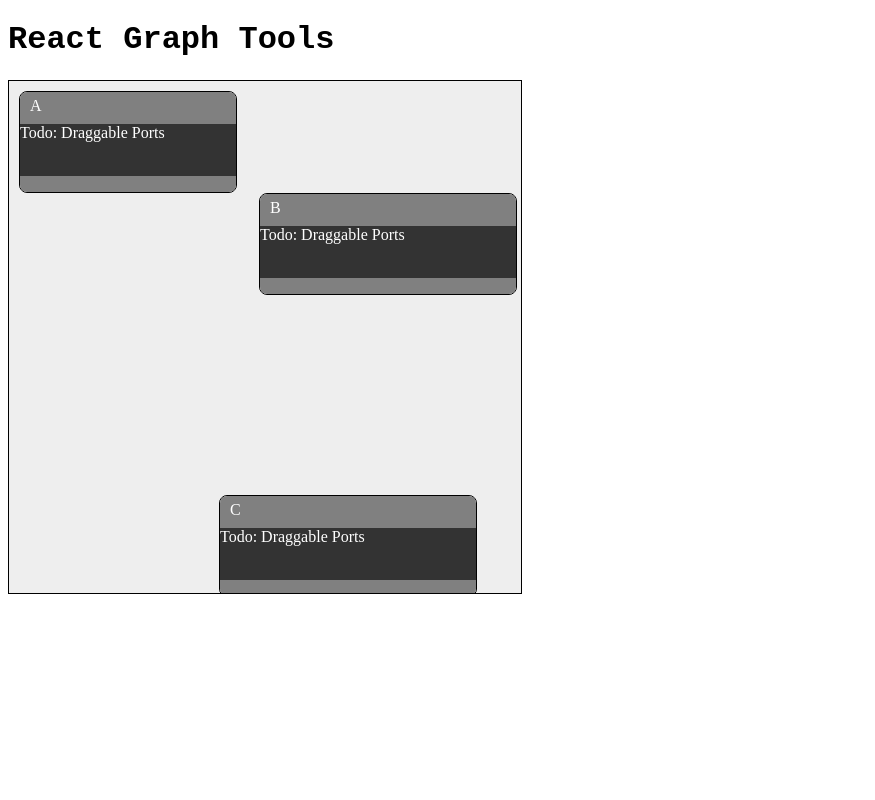
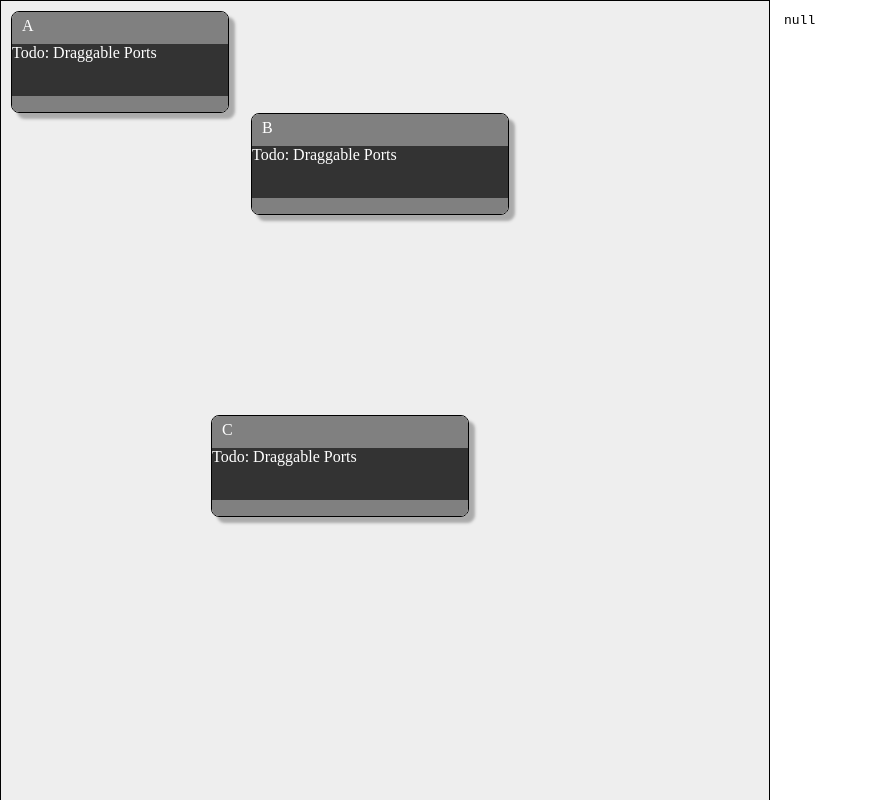
Before and after one commit to at0g/react-graph-tools, a React (Create React App) app: page / in a window 1280 px wide. Shown: the whole page, without its empty margins (0-875 px from the left). Built offline with nearby package versions, Linux system fonts and the light colour scheme.

Commit message:
node + graph transform | scale

```diff
--- a/public/index.html
+++ b/public/index.html
@@ -8,7 +8,6 @@
     <title>React Graph Tools</title>
   </head>
   <body>
-    <h1>React Graph Tools</h1>
     <div id="root"></div>
   </body>
 </html>
--- a/src/Data.ts
+++ b/src/Data.ts
@@ -6,6 +6,10 @@ export interface Layout {
     height: number
     zIndex: number
 }
+export type GraphLayout = {
+    scale: number
+} & Layout
+
 export interface Port {
     type: 'input' | 'output' | 'none'
     name: string
@@ -21,7 +25,7 @@ export interface Edge {
     to:   [string, string]
 }
 export interface Graph {
-    layout: Layout
+    layout: GraphLayout
     nodes: Node[]
     edges: Edge[]
 }
@@ -33,7 +37,8 @@ export const createGraphData = (): Graph => ({
         y:      0,
         width:  216,
         height: 100,
-        zIndex: 0
+        zIndex: 0,
+        scale: 1
     },
     nodes: [
         {
@@ -41,11 +46,7 @@ export const createGraphData = (): Graph => ({
             name: 'A',
             ports:  [
                 { type: 'input',  name: 'a'},
-                { type: 'input',  name: 'b'},
-                { type: 'input',  name: 'c'},
-                { type: 'output', name: 'd'},
-                { type: 'output', name: 'e'},
-                { type: 'output', name: 'f'},
+                { type: 'output',  name: 'b'},
             ],
             layout: {
                 x:      10,
@@ -60,11 +61,7 @@ export const createGraphData = (): Graph => ({
             name: 'B',
             ports:  [
                 { type: 'input',  name: 'a'},
-                { type: 'input',  name: 'b'},
-                { type: 'input',  name: 'c'},
-                { type: 'output', name: 'd'},
-                { type: 'output', name: 'e'},
-                { type: 'output', name: 'f'},
+                { type: 'output',  name: 'b'},
             ],
             layout: {
                 x:      250,
@@ -79,11 +76,7 @@ export const createGraphData = (): Graph => ({
             name: 'C',
             ports:  [
                 { type: 'input',  name: 'a'},
-                { type: 'input',  name: 'b'},
-                { type: 'input',  name: 'c'},
-                { type: 'output', name: 'd'},
-                { type: 'output', name: 'e'},
-                { type: 'output', name: 'f'},
+                { type: 'output',  name: 'b'},
             ],
             layout: {
                 width:  256,
--- a/src/Graph.css
+++ b/src/Graph.css
@@ -6,14 +6,21 @@ job could be done here.
 */
 
 /** GRAPH ELEMENT */
+.graph-translate {
+    width: 100%;
+    height: 100%;
+}
+.graph-scale {
+    width: 100%;
+    height: 100%;
+}
+.graph {
 
-.graph {
-    position:    relative;
     background: #EEE;
     display:     block;
     overflow:    hidden;
-    width:       512px;
-    height:      512px;
+    width:       100%;
+    height:      100%;
     border:      1px solid;
     cursor:      grab;
 }
@@ -45,6 +52,7 @@ job could be done here.
     color:      white;
 }
 .node {
+
     position:              relative;
     display:               grid;
     grid-template-columns: 100%;
@@ -56,4 +64,5 @@ job could be done here.
     border-radius:  8px;
     border:         1px solid;
     overflow:       hidden;
+    box-shadow: 6px 6px 3px #AAA;
 }
--- a/src/Graph.tsx
+++ b/src/Graph.tsx
@@ -8,22 +8,19 @@ import { Graph, Node } from './Data'
 
 export interface NodeElementProperties {
     onNodeHeaderMouseDown: (node: Node, event: React.MouseEvent) => void
-    onNodeHeaderMouseUp:   (node: Node, event: React.MouseEvent) => void
     graph: Graph,
     node:  Node
 }
 export function NodeElement(props: NodeElementProperties) {
     return <div className='node' style={{
+        transform: `translate(${props.node.layout.x}px, ${props.node.layout.y}px)`,
         width:  props.node.layout.width,
         height: props.node.layout.height,
-        left:   props.node.layout.x + props.graph.layout.x,
-        top:    props.node.layout.y + props.graph.layout.y,
-        zIndex: props.node.layout.zIndex
+        zIndex: props.node.layout.zIndex,
     }}>
-        <div className='node-header'
-            onMouseDown= {e => props.onNodeHeaderMouseDown(props.node, e)}
-            onMouseUp  = {e => props.onNodeHeaderMouseUp(props.node, e)}
-        >{props.node.name}</div>
+        <div className='node-header' onMouseDown= {e => props.onNodeHeaderMouseDown(props.node, e)}>
+            {props.node.name}
+        </div>
         <div className='node-body'>
             Todo: Draggable Ports
         </div>
@@ -38,96 +35,85 @@ export function NodeElement(props: NodeElementProperties) {
 export interface GraphElementState {
     graph: Graph
     draggable: {
-        delta: { x: number, y: number } // mouse pos - target pos
         target: Node | Graph | null
     }
 }
 export interface GraphElementProperties {
+    onGraphChange: (graph: Graph) => void
     graph: Graph
 }
 export function GraphElement(props: GraphElementProperties) {
-    const [state, setState] = React.useState<GraphElementState>({
-        graph: {...props.graph},
+    const [state, _setState] = React.useState<GraphElementState>({
+        graph: { ...props.graph },
         draggable: {
-            delta: { x: 0, y: 0 },
-            target:   null,
+            target: null
         }
     })
 
+    // Intercept all state changes and emit updated state.
+    function setState(state: GraphElementState) {
+        props.onGraphChange({...state.graph})
+        _setState(state)
+    }
+
     function onMouseMove (e: React.MouseEvent) {
         if(state.draggable.target !== null) {
-            state.draggable.target.layout.x = e.clientX - state.draggable.delta.x
-            state.draggable.target.layout.y = e.clientY - state.draggable.delta.y
-
-            // todo: There is a problem here in that, just blindly setting the
-            // state in this fashion results in 'all' nodes being redrawn, even
-            // tho only one node is being mutated. Is there a better way to
-            // partition the 'state' so that only nodes that update get
-            // re-drawn? For a mousemove, that may be prohibitively expensive.
-            setState({...state})
+            // note: calculate the actual delta from the device pixel ratio and
+            // the current scale of the graph layout. We shift the target by the
+            // given deltas. (Better than tracking via clientXY positions.)
+            const deltaX = e.movementX / (window.devicePixelRatio * state.graph.layout.scale)
+            const deltaY = e.movementY / (window.devicePixelRatio * state.graph.layout.scale)
+            state.draggable.target.layout.x += deltaX
+            state.draggable.target.layout.y += deltaY
+            setState({ ...state })
         }
     }
 
     function onMouseDown (e: React.MouseEvent) {
+        e.stopPropagation()
         state.draggable = {
-            target: state.graph,
-            delta: {
-                x: e.clientX - state.graph.layout.x ,
-                y: e.clientY - state.graph.layout.y
-            }
+            target: state.graph
         }
+        setState({ ...state })
     }
 
     function onMouseUp (e: React.MouseEvent) {
         state.draggable = {
-            target: null,
-            delta: {
-                x: 0,
-                y: 0
-            }
+            target: null
         }
     }
 
     function onNodeHeaderMouseDown (node: Node, e: React.MouseEvent) {
-        // Compute the top most z-index of 'all' the nodes. Note, that
-        // the node passed on this event is one of the nodes in this
-        // graphs state. We set (top+1) which is mutating a reference
-        // to the node in the current state.
+        e.stopPropagation()
         const top = state.graph.nodes.reduce((acc, node) => node.layout.zIndex > acc ? node.layout.zIndex : acc, 0)
         node.layout.zIndex = (top + 1)
         state.draggable = {
-            target: node,
-            delta: {
-                x: e.clientX - node.layout.x,
-                y: e.clientY - node.layout.y
-            }
+            target: node
         }
         setState({ ...state })
     }
 
-    function onNodeHeaderMouseUp (node: Node, e: React.MouseEvent) {
-        // Note: Same as Graph.onMouseUp()
-        //
-        // state.draggable = {
-        //     target: null,
-        //     delta: {
-        //         x: 0,
-        //         y: 0
-        //     }
-        // }
-        // setState({ ...state })
+    function onWheel(e: React.WheelEvent) {
+        const current = state.graph.layout.scale
+        const delta   = e.deltaY * 0.001
+        state.graph.layout.scale = (current + delta <= 0) ? current : current + delta
+        setState({ ...state})
     }
 
     const nodes = state.graph.nodes.map(node => (
         <NodeElement key={node.id} graph={state.graph} node={node}
-            onNodeHeaderMouseDown={onNodeHeaderMouseDown}
-            onNodeHeaderMouseUp={onNodeHeaderMouseUp} />
+            onNodeHeaderMouseDown={onNodeHeaderMouseDown} />
     ))
     return <div className='graph'
         onMouseDown={onMouseDown}
         onMouseUp={onMouseUp}
         onMouseMove={onMouseMove}
+        onWheel={onWheel}
     >
-        {nodes}
+        <div className='graph-scale' style={{transform: `scale(${state.graph.layout.scale})`}}>
+            <div className='graph-translate' style={{transform: `translate(${state.graph.layout.x}px, ${state.graph.layout.y}px)`}}>
+                {nodes}
+            </div>
+        </div>
     </div>
 }
--- a/src/index.css
+++ b/src/index.css
@@ -1,3 +1,10 @@
+html, body {
+    margin: 0;
+    padding: 0;
+    width: 100%;
+    height: 100%;
+}
+
 h1 {
     font-family: 'Courier New', Courier, monospace;
 }
@@ -7,3 +14,7 @@ div {
     padding:0;
     display: block;
 }
+#root {
+    width: 100%;
+    height: 100%;
+}
--- a/src/index.tsx
+++ b/src/index.tsx
@@ -1,10 +1,43 @@
 
-import React    from 'react'
+import React from 'react'
 import ReactDOM from 'react-dom'
 import { GraphElement } from './Graph'
-import { createGraphData } from './Data'
+import { createGraphData, Graph } from './Data'
 import './index.css'
 
-const graph = createGraphData()
+// Very very rough page layout thing with left and right
+// containers. Graph updates written to the right as
+// JSON.
+function App() {
+    const [state, setState] = React.useState<any>(null)
+    function onGraphChange(graph: Graph) {
+        setState(graph)
+    }
+    return <div style={{
+            width:  '100%',
+            height: '100%',
+            overflow: 'hidden'
+            }}>
+        <div style={{
+            width:  '60%',
+            height: '100%',
+            float:  'left'
+            }}>
+            <GraphElement graph={createGraphData()} onGraphChange={onGraphChange} />
+        </div>
+        <div style={{
+            width:  '40%',
+            height: '100%',
+            float:  'left'
+            }}>
+            <pre style={{
+                width:       'calc(100% - 16px)',
+                height:      '100%',
+                paddingLeft: '16px',
+                overflow:    'scroll'
+                }}>{JSON.stringify(state, null, 2)}</pre>
+        </div>
+    </div>
+}
 
-ReactDOM.render(<GraphElement graph={graph} />, document.getElementById('root'));
+ReactDOM.render(<App />, document.getElementById('root'));
```
